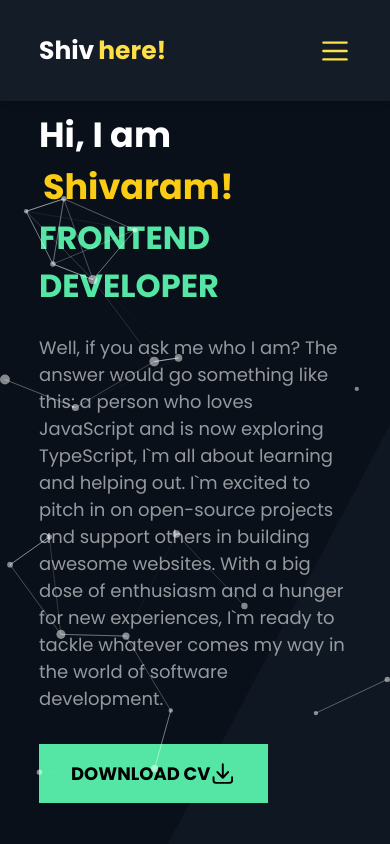
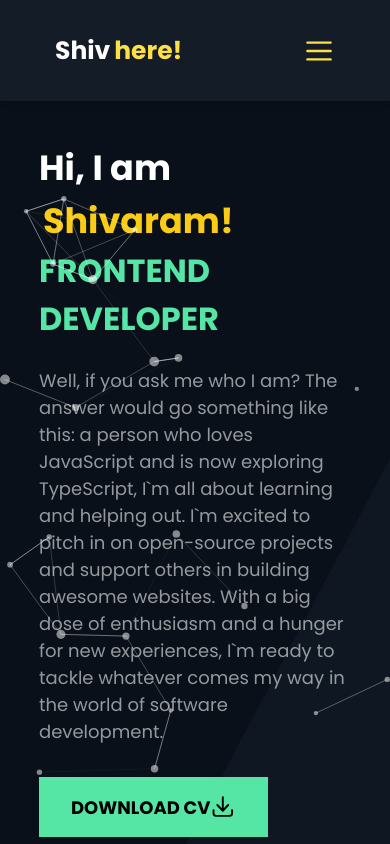
Before and after one commit to shivaramr/shiv-portfolio-24, a Next.js app: page / in a window 390 px wide. Shown: the top 844 px of the page. Built offline with nearby package versions, Linux system fonts and the light colour scheme.

Commit message:
Fix responsive issues

```diff
--- a/app/components/Hero/index.tsx
+++ b/app/components/Hero/index.tsx
@@ -12,7 +12,7 @@ const Hero = () => {
   const onMouseLeave = () => setIsHovered(false);
 
   return (
-    <div className='h-[92vh] bg-[url("/images/banner.jpg")] mt-[8vh] bg-cover bg-center'>
+    <div className='h-[92vh] bg-[url("/images/banner.jpg")] mt-[12vh] bg-cover bg-center'>
       <Particle />
       <div
         id="home"
--- a/app/components/Navbar/index.tsx
+++ b/app/components/Navbar/index.tsx
@@ -9,7 +9,7 @@ interface Props {
 const NavBar = ({ openNav }: Props) => {
   return (
     <div className="w-[100%] fixed z-[10000] top-0 h-[12vh] bg-[#141c27] shadow-md">
-      <div className="flex items-center justify-between w-[80%] mx-auto h-[100%]">
+      <div className="flex items-center justify-between w-[80%] mx-auto px-[1rem] h-[100%]">
         <h1 className="flex-[0.6] cursor-pointer text-[25px] text-white font-bold">
           {shortName}
           <span className="mx-1 text-yellow-300">here!</span>
@@ -32,9 +32,9 @@ const NavBar = ({ openNav }: Props) => {
         <a href="#contact" className="nav-link">
           CONTACT
         </a>
-        <div onClick={openNav}>
-          <Bars3Icon className="w-[2rem] md:hidden h-[2rem] cursor-pointer text-yellow-300" />
-        </div>
+        {/* <div onClick={openNav}> */}
+          <Bars3Icon onClick={openNav} className="w-[2rem] md:hidden h-[2rem] cursor-pointer text-yellow-300" />
+        {/* </div> */}
       </div>
     </div>
   );
```
